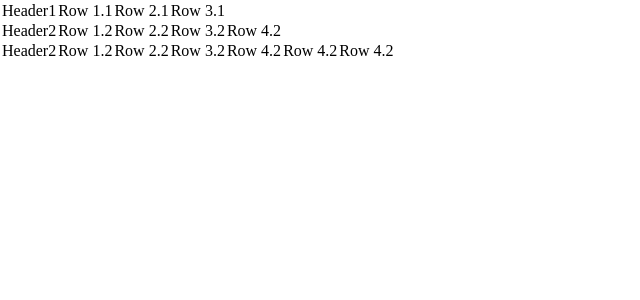
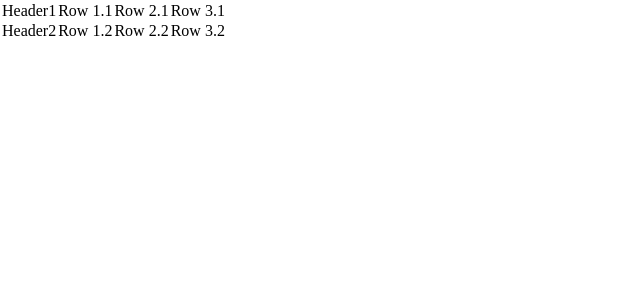
Before and after one commit to kmpizmad/ng-table-cards, an Angular app: page / in a window 1280 px wide. Shown: the top 300 px of the page, without its empty margins (0-640 px from the left). Built offline with nearby package versions, Linux system fonts and the light colour scheme.

Commit message:
Added unit test for onResize

```diff
--- a/src/app/app.component.ts
+++ b/src/app/app.component.ts
@@ -3,8 +3,6 @@ import { Component } from '@angular/core';
 @Component({
   selector: 'app-root',
   templateUrl: './app.component.html',
-  styleUrl: './app.component.css'
+  styleUrl: './app.component.css',
 })
-export class AppComponent {
-  title = 'table-cards-design';
-}
+export class AppComponent {}
--- a/src/app/table-cards/table-cards.component.html
+++ b/src/app/table-cards/table-cards.component.html
@@ -16,16 +16,6 @@
         <td data-label="Definition1">Row 1.2</td>
         <td data-label="Definition2">Row 2.2</td>
         <td data-label="Definition3">Row 3.2</td>
-        <td data-label="Definition3">Row 4.2</td>
-      </tr>
-      <tr #row>
-        <td>Header2</td>
-        <td data-label="Definition1">Row 1.2</td>
-        <td data-label="Definition2">Row 2.2</td>
-        <td data-label="Definition3">Row 3.2</td>
-        <td data-label="Definition3">Row 4.2</td>
-        <td data-label="Definition3">Row 4.2</td>
-        <td data-label="Definition3">Row 4.2</td>
       </tr>
     </tbody>
   </table>
--- a/src/app/table-cards/table-cards.component.ts
+++ b/src/app/table-cards/table-cards.component.ts
@@ -52,11 +52,7 @@ export class TableCardsComponent implements AfterViewInit {
 
     if (!this.rows) return;
 
-    const maxLength = this.selectLargestRow(this.rows);
-    this.rows = this.rows.map((row) =>
-      this.fillWithNull(row, maxLength - row.length)
-    );
-    const groups = this.createCellGroups(this.rows, maxLength);
+    const groups = this.createCellGroups(this.rows, this.rows[0].length);
 
     for (let i: number = 0; i < groups.length; i++) {
       this.setHeight(groups[i]);
@@ -97,21 +93,6 @@ export class TableCardsComponent implements AfterViewInit {
   }
 
   /**
-   * Selects the largest row from a jagged array
-   * @param {Array} arr input array
-   * @returns the length of the largest row
-   */
-  private selectLargestRow<T>(arr: T[][]): number {
-    let maxLength: number = arr[0].length;
-    for (let i: number = 1; i < arr.length; i++) {
-      if (maxLength < arr[i].length) {
-        maxLength = arr[i].length;
-      }
-    }
-    return maxLength;
-  }
-
-  /**
    * Selects the largest `offsetHeight` from a list of `HTMLElement`
    * @param {Array} arr input array
    * @returns the largest `offsetHeight` in pixels
@@ -128,18 +109,4 @@ export class TableCardsComponent implements AfterViewInit {
     }
     return maxHeight;
   }
-
-  /**
-   * Add `null` values to an array as many times as the `count` value specifies
-   * @param {Array} arr input array
-   * @param {number} count defines how many times does it need to push `null` into the `arr`
-   * @returns a new array
-   */
-  private fillWithNull<T>(arr: (T | null)[], count: number): (T | null)[] {
-    const localCopy = [...arr];
-    for (let i: number = 0; i < count; i++) {
-      localCopy.push(null);
-    }
-    return localCopy;
-  }
 }
```
Also changed, not shown: 2 other files (tests, documents, lock files or other folders).
